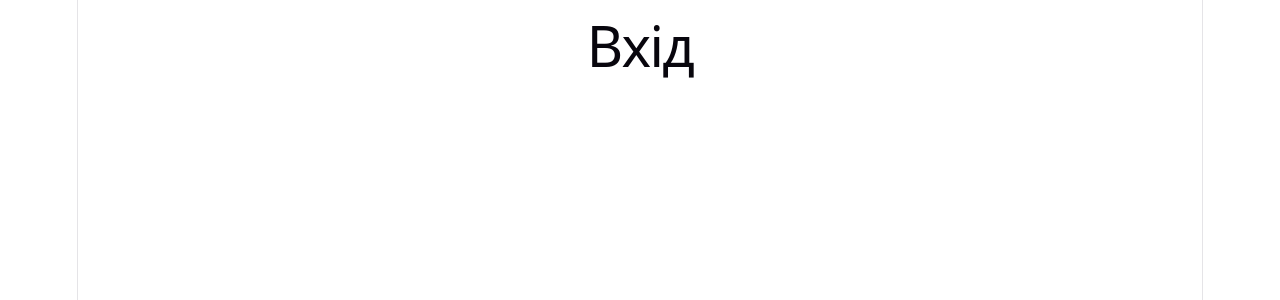
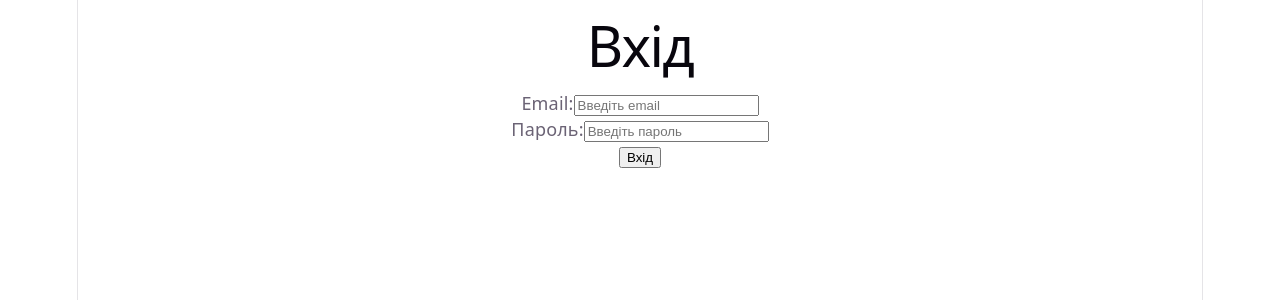
Before and after one commit to Woltit/WTeam, a React (Vite) app in the folder frontend/: page /login in a window 1280 px wide. Shown: the top 300 px of the page. Built offline with nearby package versions, Linux system fonts and the light colour scheme.

Commit message:
feat: implement login page logic and form

```diff
--- a/frontend/src/pages/LoginPage.tsx
+++ b/frontend/src/pages/LoginPage.tsx
@@ -1,7 +1,52 @@
+import {useState} from "react";
+import {useNavigate} from "react-router";
+import {useDispatch} from "react-redux";
+import {setCredentials} from "../store/slices/authSlice.ts";
+
 function LoginPage() {
+  const [email, setEmail] = useState("");
+  const [password, setPassword] = useState("");
+  const [error, setError] = useState('')
+
+  const navigate = useNavigate();
+  const dispatch = useDispatch();
+
+  const handleSubmit = async (e: { preventDefault: () => void; }) => {
+    e.preventDefault();
+    try {
+        const { user, token, refreshToken } = await login({ email, password });
+        dispatch(setCredentials({ user, token, refreshToken }));
+        navigate("/");
+    } catch (error) {
+      setError("Помилка входу. Перевірте email та пароль.");
+    }
+  };
+
   return (
     <div>
       <h1>Вхід</h1>
+      <form onSubmit={handleSubmit}>
+        {error && <p>{error}</p>}
+        <div>
+          <label htmlFor="email">Email:</label>
+          <input
+            type="email"
+            placeholder="Введіть email"
+            value={email}
+            onChange={(e) => setEmail(e.target.value)}
+          />
+        </div>
+        <div>
+          <label htmlFor="password">Пароль:</label>
+          <input
+            type="password"
+            placeholder="Введіть пароль"
+            value={password}
+            onChange={(e) => setPassword(e.target.value)}
+          />
+        </div>
+        <button type="submit">Вхід</button>
+      </form>
     </div>
   );
 }
--- a/frontend/src/store/slices/authSlice.ts
+++ b/frontend/src/store/slices/authSlice.ts
@@ -19,7 +19,7 @@ const authSlice = createSlice({
     name: 'auth',
     initialState,
     reducers: {
-        setCredentials (state, action: PayloadAction<{ user: UserResponse; token: string; refreshToken: string }>) {
+        setCredentials (state, action: PayloadAction<{ user: UserResponse | null; token: string; refreshToken: string }>) {
             const { user, token, refreshToken } = action.payload;
             state.user = user;
             state.token = token;
```
